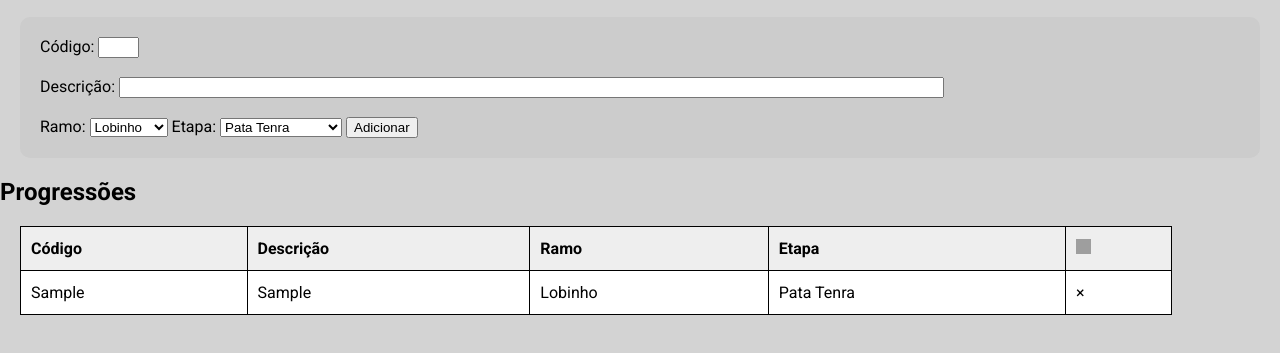
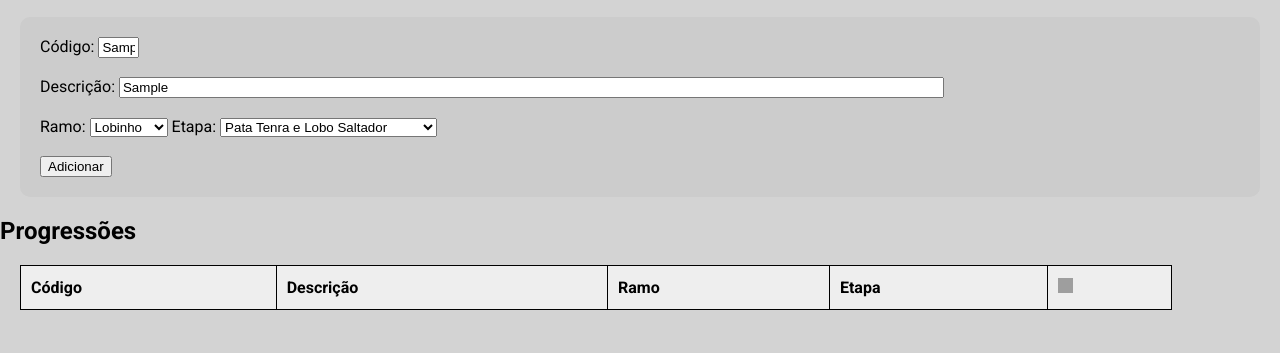
Before and after one commit to rafgartzia/mvp-front-end, a plain HTML site: page index.html in a window 1280 px wide. Both pictures are taken after typing "Sample", "Sample" into the empty fields and a click on the button "Adicionar". Shown: the part 171-524 px from the top of the page. Drawn offline with Linux system fonts and the light colour scheme; no server answers; grey boxes are pictures that could not be loaded.

Commit message:
alteracoes html

```diff
--- a/index.html
+++ b/index.html
@@ -29,7 +29,7 @@
             <input type="text" inputmode="numeric" id="newCode" size="2">
             <br><br>
             <label for="newDescription">Descrição:</label>
-            <input type="text" id="newDescription" size= 100 minlength="10" maxlength="200">
+            <input type="text" id="newDescription" size= 100 minlength="10" maxlength="350">
             <br><br>
             <label for="newBranch">Ramo:</label>
             <select name= "newBranch" id="newBranch">
@@ -39,19 +39,15 @@
             </select>
             <label for="newPhase">Etapa:</label>
             <select name= "newPhase" id="newPhase">
-                <option value="Pata Tenra">Pata Tenra</option>
-                <option value="Lobo Saltador">Lobo Saltador</option>
-                <option value="Lobo Caçador">Lobo Caçador</option>
-                <option value="Lobo Rastreador">Lobo Rastreador</option>
-                <option value="Pistas">Pistas</option>
-                <option value="Trilha">Trilha</option>
-                <option value="Rumo">Rumo</option>
-                <option value="Travessia">Travessia</option>
+                <option value="Pata Tenra/Saltador">Pata Tenra e Lobo Saltador</option>
+                <option value="Rastreador/Caçador">Lobo Rastreador e Lobo caçador</option>
+                <option value="Pista/Trilha">Pista e Trilha</option>
+                <option value="Rumo/Travessia">Rumo e Travessia</option>
                 <option value="Escalada">Escalada</option>
                 <option value="Conquista">Conquista</option>
                 <option value="Azimute">Azimute</option>
             </select>
-
+        <br><br>
         <button onclick="newItem()" class="addBtn">Adicionar</button>
         </div>
     </section>
--- a/scripts.js
+++ b/scripts.js
@@ -13,7 +13,7 @@ const getList = async () => {
       data.progressoes.forEach(item => insertList(item.cod_mapa, item.texto, item.ramo, item.etapa))
     })
     .catch((error) => {
-      console.error('Error:', error);
+      console.error('Erro ao tentar recuperar as informações do servidor:', error);
     });
 }
 
@@ -42,9 +42,13 @@ const includeProg = async (inputCode, inputDescription, inputBranch, inputPhase)
     method: 'post',
     body: formData
   })
-    .then((response) => console.log(response.json()))
+    .then((response) => {
+        if(response.status == 200){
+            insertList(inputCode, inputDescription, inputBranch, inputPhase)
+        }
+    })
     .catch((error) => {
-      console.error('Error:', error);
+      console.error('Erro ao tentar inserir progressão:', error);
     });
 }
 
@@ -75,10 +79,10 @@ const removeElement = () => {
   for (i = 0; i < close.length; i++) {
     close[i].onclick = function () {
       let div = this.parentElement.parentElement;
-      const nomeItem = div.getElementsByTagName('td')[0].innerHTML
+      const cod_mapa = div.getElementsByTagName('td')[0].innerHTML
       if (confirm("Você tem certeza?")) {
         div.remove()
-        deleteItem(nomeItem)
+        deleteItem(cod_mapa)
         alert("Removido!")
       }
     }
@@ -92,7 +96,7 @@ const removeElement = () => {
 */
 const deleteItem = (item) => {
   console.log(item)
-  let url = 'http://127.0.0.1:5000/produto?nome=' + item;
+  let url = 'http://127.0.0.1:5000/progressao?cod_mapa=' + item;
   fetch(url, {
     method: 'delete'
   })
@@ -120,7 +124,6 @@ const newItem = () => {
   } else {
         //console.log("teste: ", inputCode, inputDescription, inputBranch, inputPhase)
         includeProg(inputCode, inputDescription, inputBranch, inputPhase)
-        insertList(inputCode, inputDescription, inputBranch, inputPhase)
     }
 }
 
```
